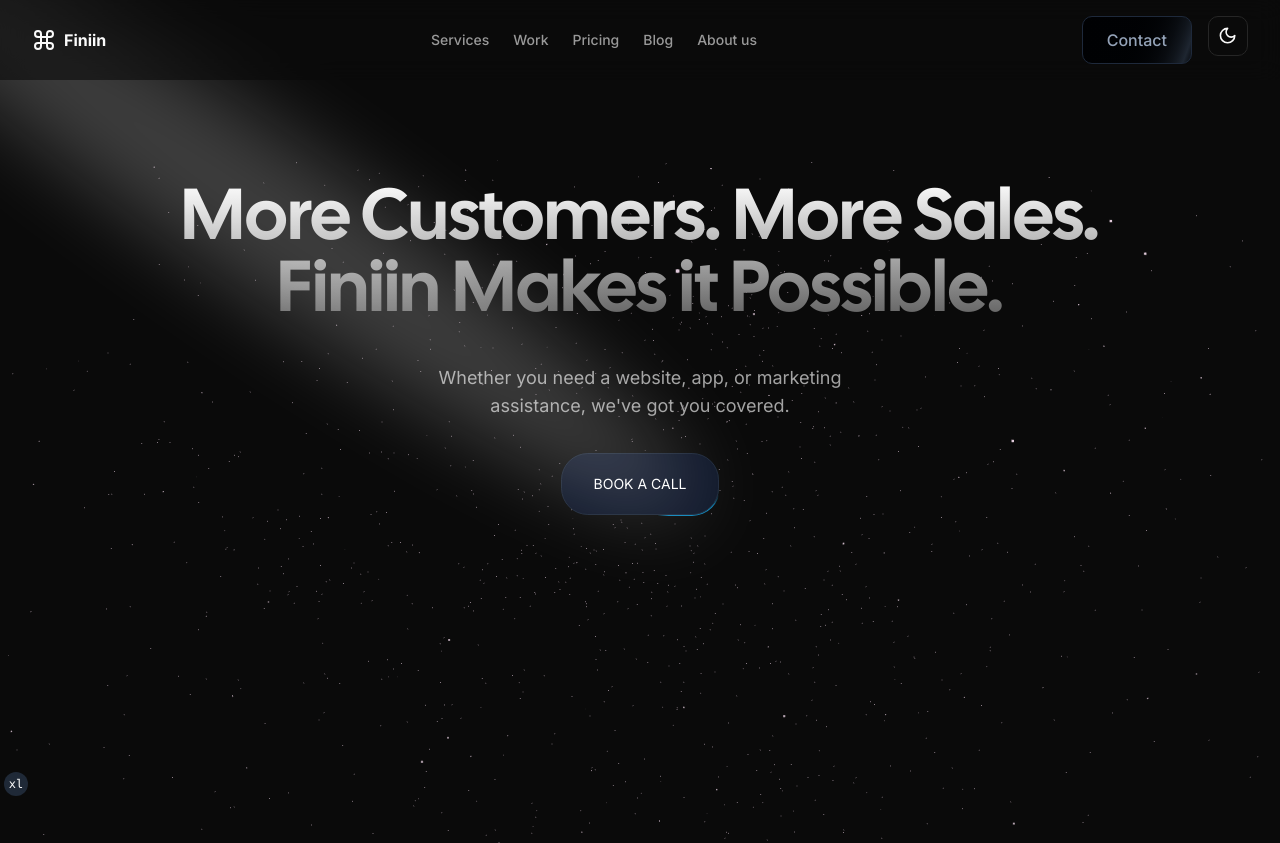
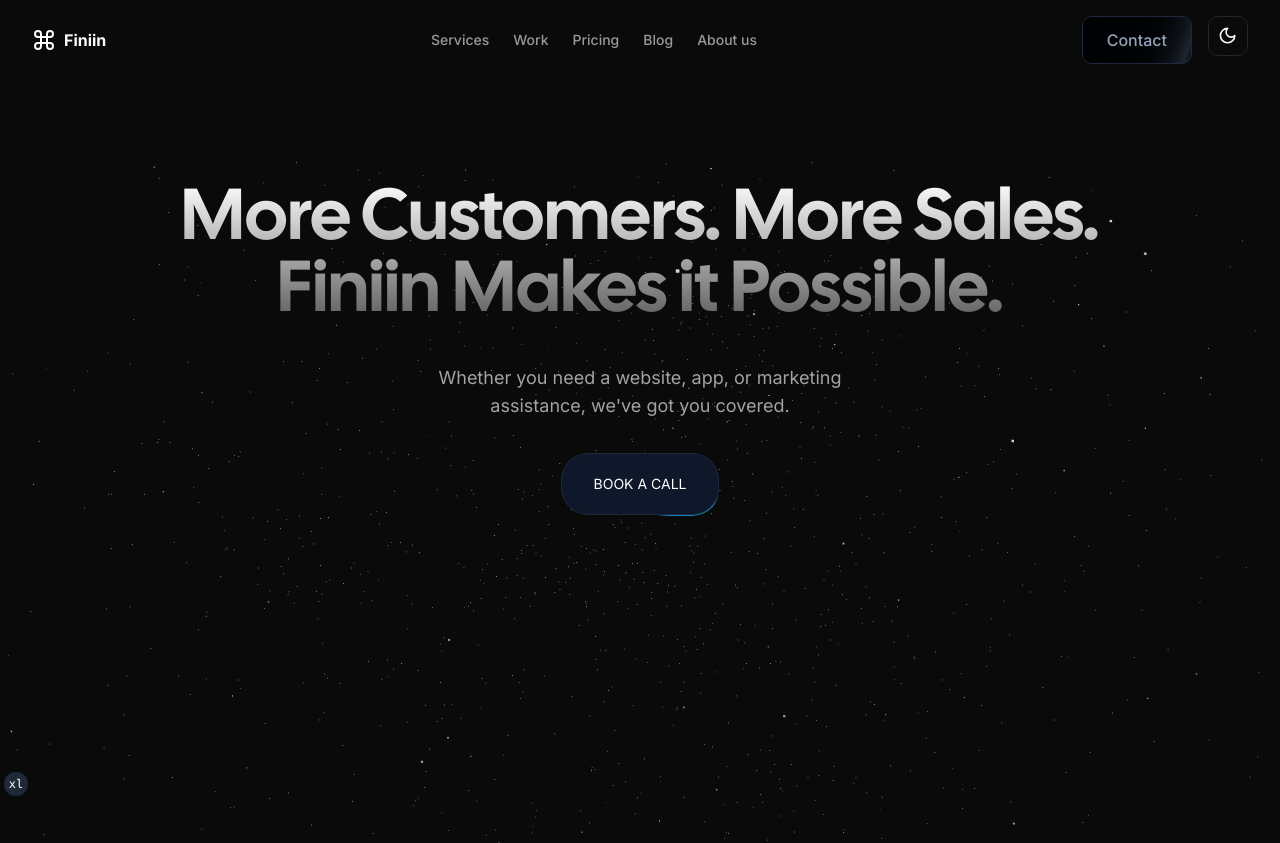
Before and after one commit to awelrisak/finiin, a Next.js app: page / in a window 1280 px wide. Shown: the top 843 px of the page. Built offline with nearby package versions, Linux system fonts and the light colour scheme.

Commit message:
Update hero.tsx

```diff
--- a/src/components/marketing/hero.tsx
+++ b/src/components/marketing/hero.tsx
@@ -7,15 +7,15 @@ export default function Hero() {
   return (
     <div className="relative py-6 min-h-[calc(100dvh-5rem)]">
       <Spotlight
-        className="-top-40 left-0 fill-white dark:fill-orange-900 md:-top-20 md:left-60"
+        className="-top-40 left-0 fill-white dark:hidden md:-top-20 md:left-60"
         // fill="white"
       />
 
-      <h1 className="text-balance bg-gradient-to-b from-neutral-950 to-neutral-500 bg-clip-text px-6 pb-5 text-center font-heading text-4xl text-transparent dark:from-neutral-50 dark:to-neutral-700 md:text-7xl">
+      <h1 className="px-6 pb-5 md:text-center font-heading text-4xl text-balance bg-gradient-to-b from-neutral-950 to-neutral-500 bg-clip-text  text-transparent dark:from-neutral-50 dark:to-neutral-700 md:text-7xl">
         More Customers. More Sales. <br/> Finiin Makes it Possible.
       </h1>
 
-      <p className="mx-auto mb-6 mt-4 max-w-lg  px-4 text-center text-lg font-normal text-muted-foreground">
+      <p className="mx-auto mb-6 mt-4 max-w-lg  px-4 md:text-center text-lg font-normal text-muted-foreground">
           Whether you need a website, app, or marketing assistance, we&apos;ve got you covered.
       </p>
 
```
